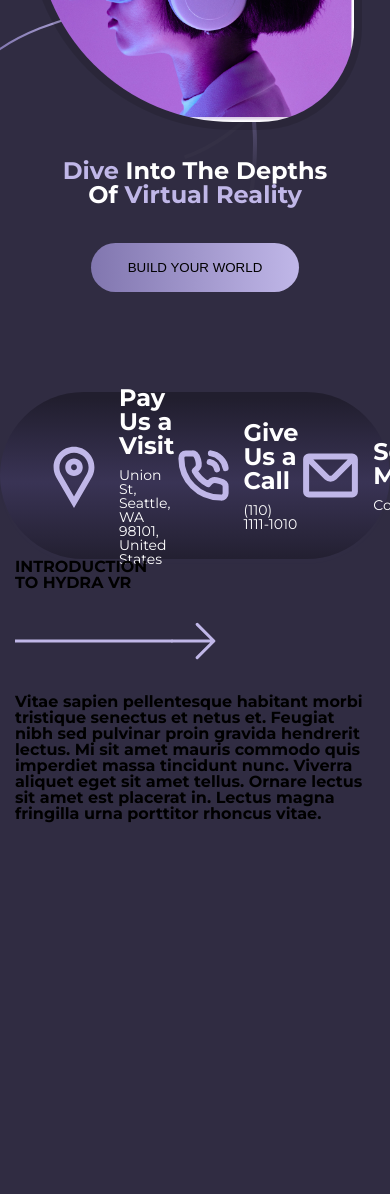
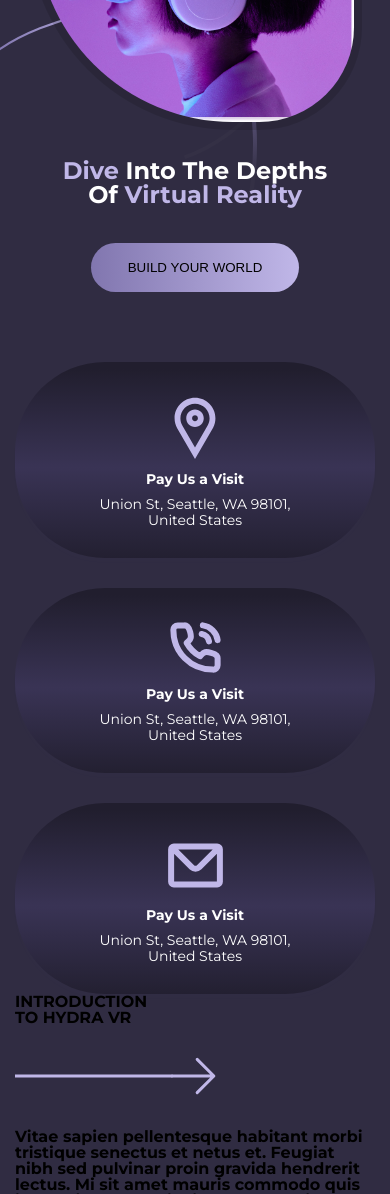
Before and after one commit to filippovskii09/Hydra, a plain HTML site: page index.html in a window 390 px wide. Shown: the part 375-1569 px from the top of the page. Drawn offline with Linux system fonts and the light colour scheme.

```diff
--- a/index.html
+++ b/index.html
@@ -3,7 +3,7 @@
 <head>
 	<meta charset="UTF-8">
 	<meta name="viewport" content="width=device-width, initial-scale=1.0">
-	<link rel="stylesheet" href="./css/style.css">
+	<link rel="stylesheet" href="./css/style.min.css">
 	<title>Gaming Platform</title>
 </head>
 <body>
@@ -52,7 +52,7 @@
 					<div class="main__image"><img data-mouse data-speed="5" src="./images/main-image.jpg" alt=""></div>
 				</div>
 			</div>
-			<div class="main__info main-info container">
+			<div class="main__info main-info md-1070 container">
 				<div class="main-info__column">
 					<img src="./icons/main/info/1.svg" alt="" class="main-info__icon">
 					<div class="main-info__content">
@@ -74,6 +74,29 @@
 					<div class="main-info__content">
 						<h3 class="main-info__title">Send Us a Message</h3>
 						<p class="main-info__subscribe">Contact@HydraVTech.com</p>
+					</div>
+				</div>
+			</div>
+			<div class="main__adaptive main-adaptive container">
+				<div class="main-adaptive__column">
+					<img src="./icons/main/info/1.svg" alt="" class="main-adaptive__icon">
+					<div class="main-info__content">
+						<h3 class="main-info__title">Pay Us a Visit</h3>
+						<p class="main-info__subscribe">Union St, Seattle, WA 98101, United States</p>
+					</div>
+				</div>
+				<div class="main-adaptive__column">
+					<img src="./icons/main/info/2.svg" alt="" class="main-adaptive__icon">
+					<div class="main-info__content">
+						<h3 class="main-info__title">Pay Us a Visit</h3>
+						<p class="main-info__subscribe">Union St, Seattle, WA 98101, United States</p>
+					</div>
+				</div>
+				<div class="main-adaptive__column">
+					<img src="./icons/main/info/3.svg" alt="" class="main-adaptive__icon">
+					<div class="main-info__content">
+						<h3 class="main-info__title">Pay Us a Visit</h3>
+						<p class="main-info__subscribe">Union St, Seattle, WA 98101, United States</p>
 					</div>
 				</div>
 			</div>
--- a/scss/style.scss
+++ b/scss/style.scss
@@ -532,16 +532,57 @@
 	&__title {
 		color: #FFF;
 		font-size: 24px;
+		@media (max-width: 500px){
+			font-size: 14px;
+		}
 	}
 
 	&__subscribe {
 		color: #FFF;
 		font-size: 14px;
 		font-weight: 400;
+		@media (max-width:425px){
+			max-width: 200px;
+			margin: 0 auto;
+			line-height: 16px;
+		}
+	}
+}
+.md-1070 {
+	@media (max-width: 1070px){
+		display: none;
 	}
 }
 
 
+.main-adaptive {
+	display: none;
+	@media (max-width: 1070px){
+		display: flex;
+		flex-direction: column;
+		row-gap: 30px;
+		padding-top: 70px;
+	}
+}
+.main-adaptive__column {
+	width: 100%;
+	gap: 10px;
+	border-radius: 90px;
+	background: radial-gradient(2900.76% 50.13% at 50% 53.89%, rgba(58, 52, 86, 0.95) 0%, #211E2E 100%);
+	box-shadow: 0px 4px 4px 0px rgba(192, 183, 232, 0.01);
+	display: flex;
+	align-items: center;
+	justify-content: center;
+	padding: 40px 0px;
+	@media (max-width: 500px){
+		  padding: 30px 0px;
+	}
+	@media (max-width: 425px){
+		  flex-direction: column;
+		  text-align: center;
+		  align-items: center;
+	}
+}
 .intro {
 
 	&__container {
```
Also changed, not shown: css/style.css (deleted), css/style.min.css (added).
